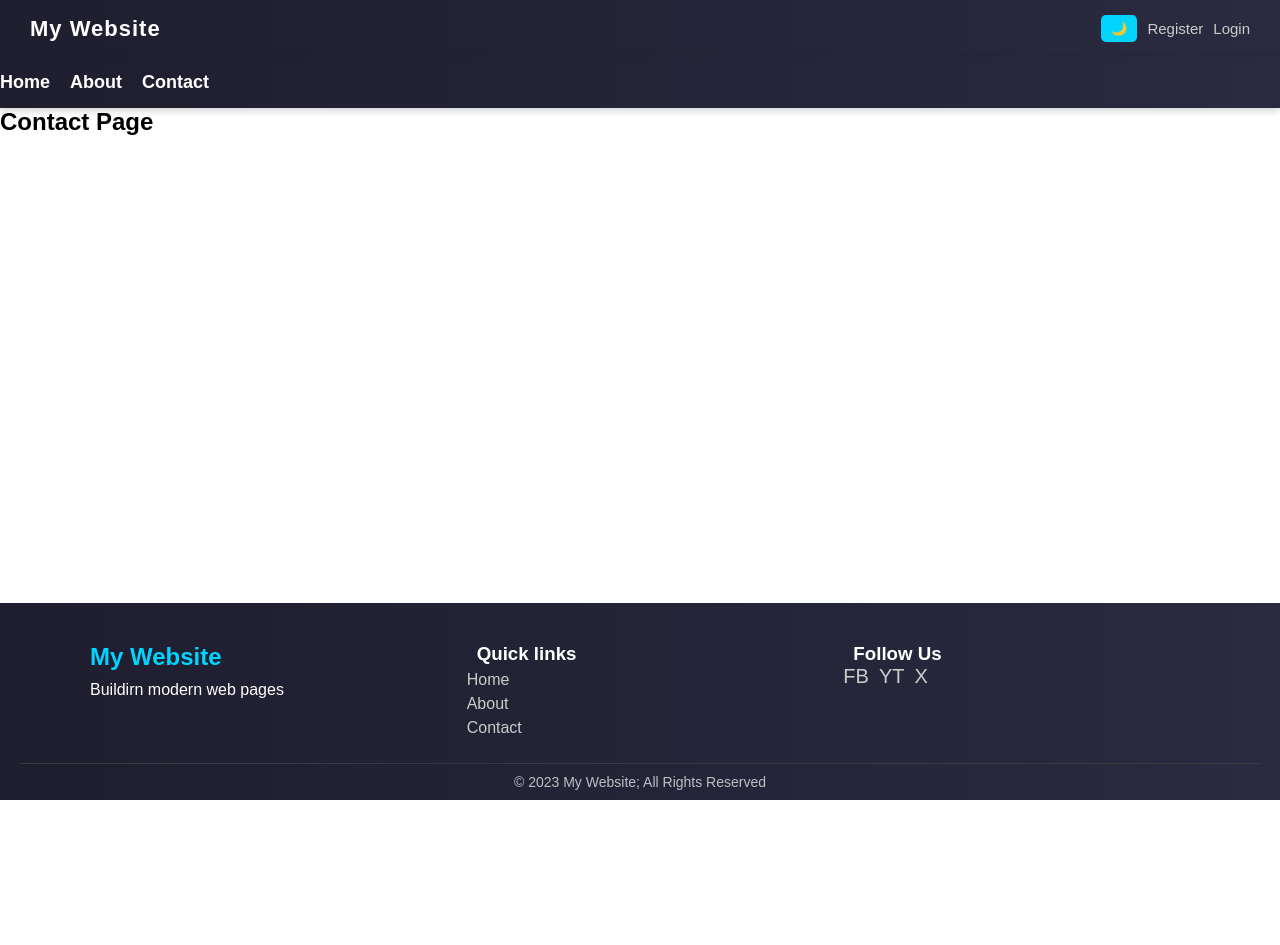
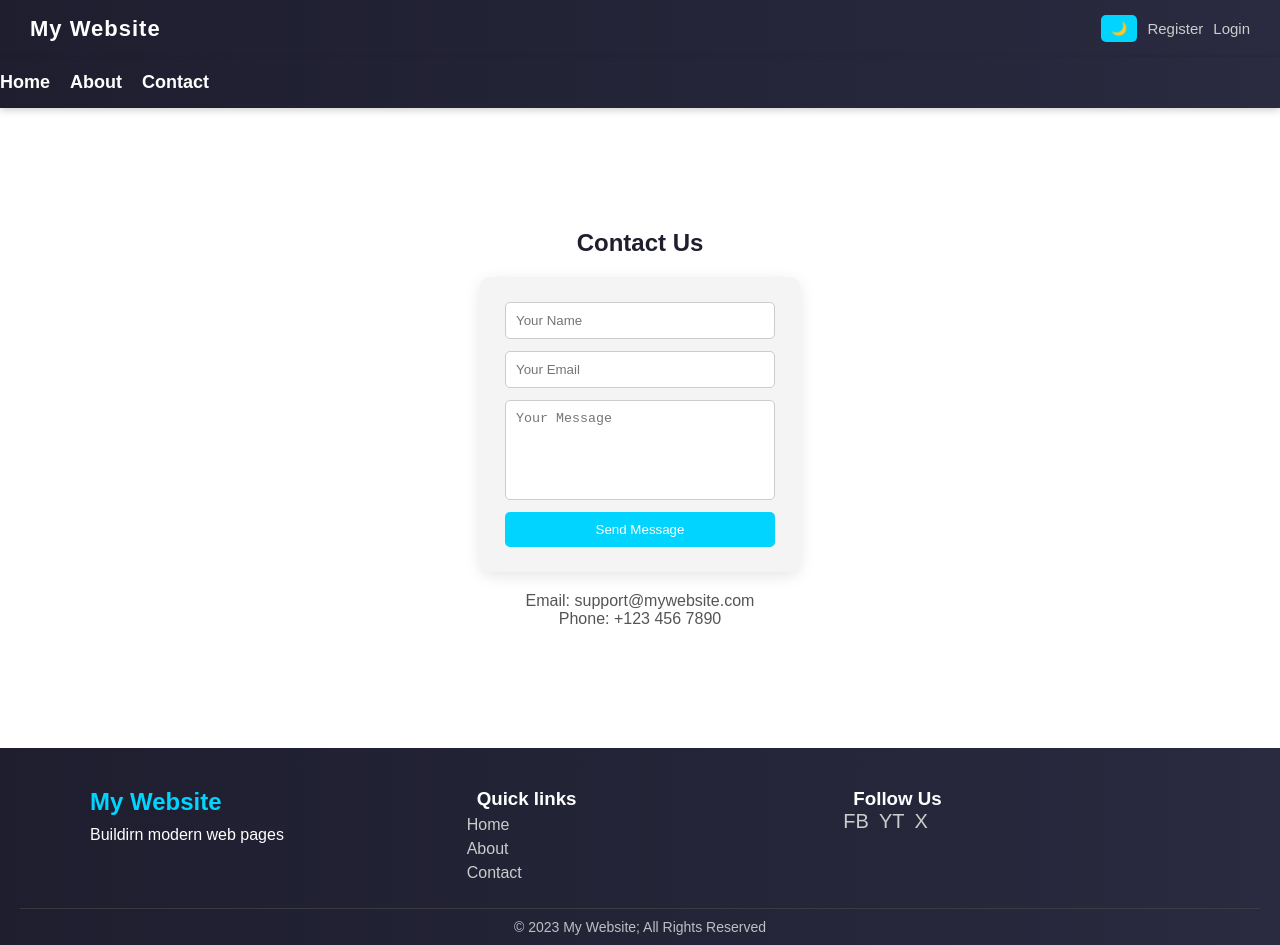
Before and after one commit to GiorgiTch204/myReactApp, a Next.js app: page /pages/contact in a window 1280 px wide. Before the commit the page ends 800 px from the top, so only its background shows below. Built offline with nearby package versions, Linux system fonts and the light colour scheme.

Commit message:
New desing for web pages, authorization forms, compeleted functionality of collor changer toggle

```diff
--- /dev/null
+++ b/app/login/Login.css
@@ -0,0 +1,79 @@
+*{
+    margin: 0;
+    padding: 0;
+    box-sizing: border-box;
+}
+
+.loginContainer{
+  display:flex;
+  flex-direction:column;
+  align-items:center;
+  justify-content:center;
+  min-height:80vh;
+  padding:20px;
+}
+
+.loginContainer h2{
+  margin-bottom:20px;
+  color:#1e1e2f;
+}
+
+.loginForm{
+  display:flex;
+  flex-direction:column;
+  gap:12px;
+  width:300px;
+  background:#f4f4f4;
+  padding:25px;
+  border-radius:10px;
+  box-shadow:0 4px 15px rgba(0,0,0,0.1);
+}
+
+.loginForm input{
+  padding:10px;
+  border:1px solid #ccc;
+  border-radius:5px;
+  outline:none;
+}
+
+.loginForm input:focus{
+  border-color:#00d4ff;
+}
+
+.loginForm button{
+  padding:10px;
+  border:none;
+  background:#00d4ff;
+  color:#fff;
+  border-radius:5px;
+  cursor:pointer;
+  transition:0.3s;
+}
+
+.loginForm button:hover{
+  background:#009ec3;
+}
+
+.message{
+  margin-top:15px;
+  color:#333;
+}
+
+/* dark mode */
+.dark .loginForm{
+  background:#1e1e2f;
+}
+
+.dark .loginForm input{
+  background:#2a2a40;
+  color:#fff;
+  border:1px solid #444;
+}
+
+.dark .loginContainer h2{
+  color:#fff;
+}
+
+.dark .message{
+  color:#ccc;
+}
--- /dev/null
+++ b/app/pages/contact/Contact.css
@@ -0,0 +1,88 @@
+*{
+    box-sizing: border-box;
+    padding: 0;
+    margin: 0;
+}
+
+.contactContainer{
+  display:flex;
+  flex-direction:column;
+  align-items:center;
+  justify-content:center;
+  padding:40px 20px;
+  min-height:80vh;
+}
+
+.contactContainer h2{
+  margin-bottom:20px;
+  color:#1e1e2f;
+}
+
+.contactForm{
+  display:flex;
+  flex-direction:column;
+  gap:12px;
+  width:320px;
+  background:#f4f4f4;
+  padding:25px;
+  border-radius:10px;
+  box-shadow:0 4px 15px rgba(0,0,0,0.1);
+}
+
+.contactForm input,
+.contactForm textarea{
+  padding:10px;
+  border:1px solid #ccc;
+  border-radius:5px;
+  outline:none;
+  resize:none;
+}
+
+.contactForm textarea{
+  min-height:100px;
+}
+
+.contactForm input:focus,
+.contactForm textarea:focus{
+  border-color:#00d4ff;
+}
+
+.contactForm button{
+  padding:10px;
+  border:none;
+  background:#00d4ff;
+  color:#fff;
+  border-radius:5px;
+  cursor:pointer;
+  transition:0.3s;
+}
+
+.contactForm button:hover{
+  background:#009ec3;
+}
+
+.contactInfo{
+  margin-top:20px;
+  text-align:center;
+  color:#555;
+}
+
+/* dark mode */
+.dark .contactForm{
+  background:#1e1e2f;
+}
+
+.dark .contactForm input,
+.dark .contactForm textarea{
+  background:#2a2a40;
+  color:#fff;
+  border:1px solid #444;
+}
+
+.dark .contactContainer h2{
+  color:#fff;
+}
+
+.dark .contactInfo{
+  color:#ccc;
+}
--- a/app/pages/contact/page.js
+++ b/app/pages/contact/page.js
@@ -1,7 +1,25 @@
-export default function Contact() {
-  return (
-    <section>
-      <h2>Contact Page</h2>
+import "./Contact.css";
+
+export default function Contact(){
+  return(
+    <section className="contactContainer">
+      <h2>Contact Us</h2>
+
+      <form className="contactForm">
+
+        <input type="text" placeholder="Your Name"/>
+
+        <input type="email" placeholder="Your Email"/>
+
+        <textarea placeholder="Your Message"></textarea>
+
+        <button type="submit">Send Message</button>
+      </form>
+
+      <div className="contactInfo">
+        <p>Email: support@mywebsite.com</p>
+        <p>Phone: +123 456 7890</p>
+      </div>
     </section>
   );
-};
+}
--- /dev/null
+++ b/app/register/Register.css
@@ -0,0 +1,82 @@
+*{
+    margin: 0;
+    padding: 0;
+    box-sizing: border-box;
+}
+
+.registerContainer{
+  display:flex;
+  flex-direction:column;
+  align-items:center;
+  justify-content:center;
+  min-height:80vh;
+  padding:20px;
+}
+
+.registerContainer h2{
+  margin-bottom:20px;
+  color:#1e1e2f;
+}
+
+.registerForm{
+  display:flex;
+  flex-direction:column;
+  gap:12px;
+  width:300px;
+  background:#f4f4f4;
+  padding:25px;
+  border-radius:10px;
+  box-shadow:0 4px 15px rgba(0,0,0,0.1);
+}
+
+.registerForm input{
+  padding:10px;
+  border:1px solid #ccc;
+  border-radius:5px;
+  outline:none;
+}
+
+.registerForm input:focus{
+  border-color:#00d4ff;
+}
+
+.registerForm button{
+  padding:10px;
+  border:none;
+  background:#00d4ff;
+  color:#fff;
+  border-radius:5px;
+  cursor:pointer;
+  transition:0.3s;
+}
+
+.registerForm button:hover{
+  background:#009ec3;
+}
+
+.message{
+  margin-top:15px;
+}
+
+.success{
+  color:green;
+}
+
+/* dark mode */
+.dark .registerForm{
+  background:#1e1e2f;
+}
+
+.dark .registerForm input{
+  background:#2a2a40;
+  color:#fff;
+  border:1px solid #444;
+}
+
+.dark .registerContainer h2{
+  color:#fff;
+}
+
+.dark .message{
+  color:#ccc;
+}
```
Also changed, not shown: app/login/page.tsx (+4 -3 lines), app/register/page.tsx (+24 -24 lines).
